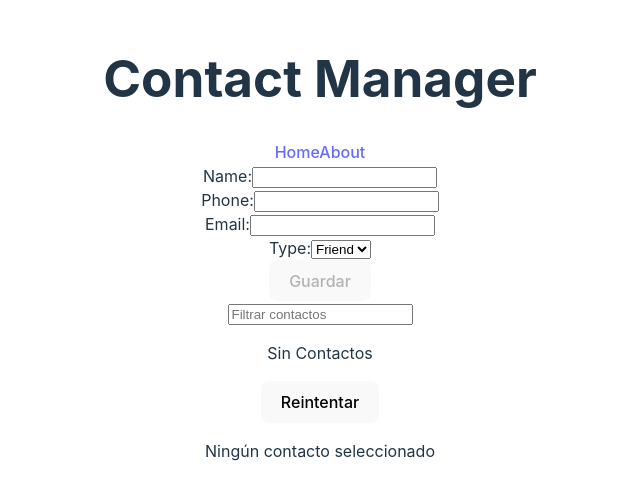
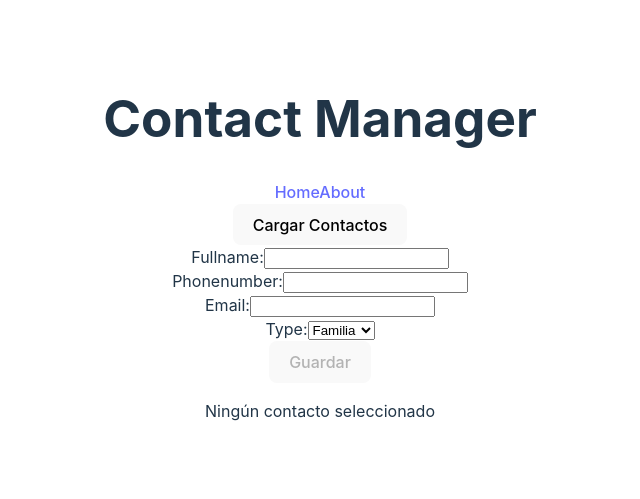
Before and after one commit to MLimaco/contact-manager, a React (Vite) app: page / in a window 1280 px wide. Shown: the part 153-652 px from the top of the page, without its empty margins (320-960 px from the left). Built offline with nearby package versions, Linux system fonts and the light colour scheme.

Commit message:
update final lab05

```diff
--- a/src/App.jsx
+++ b/src/App.jsx
@@ -1,4 +1,4 @@
-import { useState, useEffect } from 'react';
+import { useState } from 'react';
 import ContactList from './ContactList';
 import Cabecera from './Header';
 import Detail from './ContactDetail';
@@ -8,11 +8,13 @@ import './App.css';
 const API_URL = import.meta.env.VITE_API_URL;
 
 function App() {
-  const [contacts, setContacts] = useState([]);
+  const [contacts, setContacts] = useState(() => {
+    const savedContacts = localStorage.getItem('contacts');
+    return savedContacts ? JSON.parse(savedContacts) : [];
+  });
   const [selectedContact, setSelectedContact] = useState(null);
-  const [filter, setFilter] = useState('');
   const [isLoading, setIsLoading] = useState(false);
-  const [errorMessage, setErrorMessage] = useState('Sin Contactos');
+  const [errorMessage, setErrorMessage] = useState('');
 
   const fetchContacts = async () => {
     setIsLoading(true);
@@ -24,6 +26,7 @@ function App() {
       }
       const data = await response.json();
       setContacts(data);
+      localStorage.setItem('contacts', JSON.stringify(data));
     } catch (error) {
       setErrorMessage('Ocurrió un error al cargar contactos');
     } finally {
@@ -46,7 +49,9 @@ function App() {
         throw new Error('Failed to save contact');
       }
       const savedContact = await response.json();
-      setContacts([...contacts, savedContact]);
+      const updatedContacts = [...contacts, savedContact];
+      setContacts(updatedContacts);
+      localStorage.setItem('contacts', JSON.stringify(updatedContacts));
     } catch (error) {
       setErrorMessage('Ocurrió un error al guardar el contacto');
     } finally {
@@ -62,24 +67,11 @@ function App() {
     setSelectedContact(null);
   };
 
-  const handleFilterChange = (e) => {
-    setFilter(e.target.value);
-  };
-
-  // const filteredContacts = contacts.filter(contact =>
-  //   contact.name.toLowerCase().includes(filter.toLowerCase())
-  // );
-
   return (
     <div>
       <Cabecera />
+      <button onClick={fetchContacts}>Cargar Contactos</button>
       <ContactForm onAddContact={handleAddContact} />
-      <input
-        type="text"
-        placeholder="Filtrar contactos"
-        value={filter}
-        onChange={handleFilterChange}
-      />
       {isLoading && <p>Cargando...</p>}
       {errorMessage && (
         <div>
--- a/src/ContactForm.jsx
+++ b/src/ContactForm.jsx
@@ -1,16 +1,16 @@
-import { useState } from 'react';
+import React, { useState } from 'react';
 
 const ContactForm = ({ onAddContact }) => {
-  const [name, setName] = useState('');
-  const [phone, setPhone] = useState('');
+  const [fullname, setFullname] = useState('');
+  const [phonenumber, setPhonenumber] = useState('');
   const [email, setEmail] = useState('');
-  const [type, setType] = useState('Friend');
+  const [type, setType] = useState('familia');
   const [errors, setErrors] = useState({});
 
   const validate = () => {
     const newErrors = {};
-    if (!name) newErrors.name = 'Name is required';
-    if (!phone) newErrors.phone = 'Phone is required';
+    if (!fullname) newErrors.fullname = 'Fullname is required';
+    if (!phonenumber) newErrors.phonenumber = 'Phonenumber is required';
     if (!email) newErrors.email = 'Email is required';
     setErrors(newErrors);
     return Object.keys(newErrors).length === 0;
@@ -19,25 +19,25 @@ const ContactForm = ({ onAddContact }) => {
   const handleSubmit = (e) => {
     e.preventDefault();
     if (!validate()) return;
-    onAddContact({ name, phone, email, type });
-    setName('');
-    setPhone('');
+    onAddContact({ fullname, phonenumber, email, type });
+    setFullname('');
+    setPhonenumber('');
     setEmail('');
-    setType('Friend');
+    setType('familia');
     setErrors({});
   };
 
   return (
     <form onSubmit={handleSubmit}>
       <div>
-        <label>Name:</label>
-        <input type="text" value={name} onChange={(e) => setName(e.target.value)} />
-        {errors.name && <p>{errors.name}</p>}
+        <label>Fullname:</label>
+        <input type="text" value={fullname} onChange={(e) => setFullname(e.target.value)} />
+        {errors.fullname && <p>{errors.fullname}</p>}
       </div>
       <div>
-        <label>Phone:</label>
-        <input type="text" value={phone} onChange={(e) => setPhone(e.target.value)} />
-        {errors.phone && <p>{errors.phone}</p>}
+        <label>Phonenumber:</label>
+        <input type="text" value={phonenumber} onChange={(e) => setPhonenumber(e.target.value)} />
+        {errors.phonenumber && <p>{errors.phonenumber}</p>}
       </div>
       <div>
         <label>Email:</label>
@@ -47,11 +47,12 @@ const ContactForm = ({ onAddContact }) => {
       <div>
         <label>Type:</label>
         <select value={type} onChange={(e) => setType(e.target.value)}>
-          <option value="Friend">Friend</option>
-          <option value="Work">Work</option>
+          <option value="familia">Familia</option>
+          <option value="social">Social</option>
+          <option value="trabajo">Trabajo</option>
         </select>
       </div>
-      <button type="submit" disabled={!name || !phone || !email}>Guardar</button>
+      <button type="submit" disabled={!fullname || !phonenumber || !email}>Guardar</button>
     </form>
   );
 };
```
Also changed, not shown: 1 other file (tests, documents, lock files or other folders).
